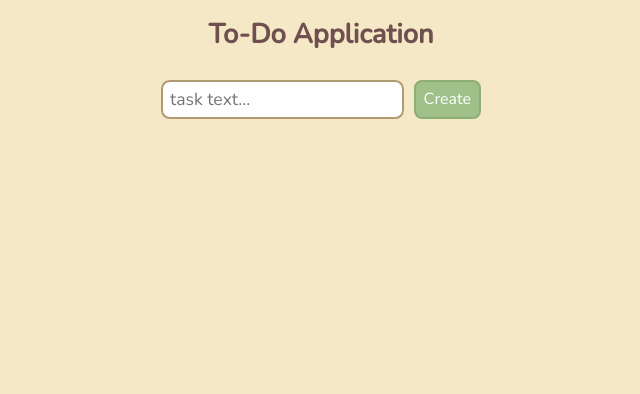
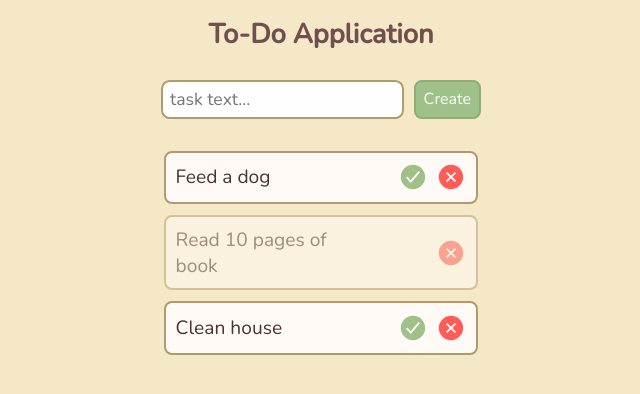
Before and after one commit to khrapunov967/react-todo-app, a React (Create React App) app: page / in a window 1280 px wide. Shown: the top 394 px of the page, without its empty margins (319-959 px from the left). Built offline with nearby package versions, Linux system fonts and the light colour scheme.

Commit message:
Create task component

```diff
--- a/src/App.js
+++ b/src/App.js
@@ -1,13 +1,21 @@
-import React from "react";
+import React, {useState} from "react";
 import Title from "./components/Title/Title";
 import Form from "./UI/Form/Form";
+import TasksSection from "./components/TasksSection/TasksSection"
 
 
 function App() {
+  const [tasks, setTasks] = useState([
+    {id: 1, name: "Feed a dog", completed: false},
+    {id: 2, name: "Read 10 pages of book", completed: true},
+    {id: 3, name: "Clean house", completed: false},
+  ]);
+
   return (
     <div className="wrapper">
       <Title titleName={"To-Do Application"}/>
-      <Form />
+      <Form tasks={tasks} setTasks={setTasks}/>
+      <TasksSection tasks={tasks}/>
     </div>
   );
 }
--- a/src/UI/Button/Button.jsx
+++ b/src/UI/Button/Button.jsx
@@ -1,9 +1,9 @@
 import React from "react";
 import "./Button.scss";
 
-const Button = ({buttonName}) => {
+const Button = ({buttonName, onClick}) => {
     return (
-        <button className="button">{buttonName}</button>
+        <button className="button" onClick={onClick}>{buttonName}</button>
     );
 }
 
--- a/src/UI/Form/Form.jsx
+++ b/src/UI/Form/Form.jsx
@@ -1,14 +1,26 @@
-import React from "react";
+import React, { useState } from "react";
 import Button from "../Button/Button";
 import Input from "../Input/Input";
 
 import "./Form.scss";
 
-const Form = () => {
+const Form = ({tasks, setTasks}) => {
+    const [taskName, setTaskName] = useState("");
+
+    const addNewTask = (e) => {
+        e.preventDefault();
+
+        if (taskName) {
+            const newTask = {id: Date.now(), name: taskName, completed: false};
+            setTasks([...tasks, newTask]);
+            setTaskName("");
+        }
+    }
+
     return (
         <form className="form">
-            <Input holder={"task text..."}/>
-            <Button buttonName={"Create"}/>
+            <Input holder={"task text..."} value={taskName} onChange={e => setTaskName(e.target.value)}/>
+            <Button buttonName={"Create"} onClick={addNewTask}/>
         </form>
     )
 }
--- a/src/UI/Form/Form.scss
+++ b/src/UI/Form/Form.scss
@@ -1,4 +1,5 @@
 .form {
     display: flex;
     gap: .6em;
+    margin-bottom: 2em;
 }
--- a/src/UI/Input/Input.jsx
+++ b/src/UI/Input/Input.jsx
@@ -1,9 +1,9 @@
 import React from "react";
 import "./Input.scss";
 
-const Input = ({holder}) => {
+const Input = ({holder, value, onChange}) => {
     return (
-        <input type="text" placeholder={holder} className="input"/>
+        <input type="text" placeholder={holder} className="input" value={value} onChange={onChange}/>
     );
 }
 
--- /dev/null
+++ b/src/components/Task/Task.jsx
@@ -0,0 +1,23 @@
+import React from "react";
+import "./Task.scss";
+
+const Task = ({task}) => {
+    return (
+        <div className={!task.completed ? "task" : "task completed"}>
+            <div className="task__name">{task.name}</div>
+            <div className="icon-container">
+                {
+                    task.completed ? "" :
+                    <div className="icon-container__complete-icon">
+                        <svg xmlns="http://www.w3.org/2000/svg" class="ionicon" viewBox="0 0 512 512"><path d="M256 48C141.31 48 48 141.31 48 256s93.31 208 208 208 208-93.31 208-208S370.69 48 256 48zm-38 312.38l-80.6-89.57 23.79-21.41 56 62.22L350 153.46 374.54 174z"/></svg>
+                    </div>
+                }
+                <div className="icon-container__remove-icon">
+                    <svg xmlns="http://www.w3.org/2000/svg" class="ionicon" viewBox="0 0 512 512"><path d="M256 48C141.31 48 48 141.31 48 256s93.31 208 208 208 208-93.31 208-208S370.69 48 256 48zm86.63 272L320 342.63l-64-64-64 64L169.37 320l64-64-64-64L192 169.37l64 64 64-64L342.63 192l-64 64z"/></svg>
+                </div>
+            </div>
+        </div>
+    );
+};
+
+export default Task;
--- /dev/null
+++ b/src/components/Task/Task.scss
@@ -0,0 +1,62 @@
+%icon {
+    width: 30px;
+    height: 30px;
+    cursor: pointer;
+}
+
+.task {
+    display: flex;
+    justify-content: space-between;
+    align-items: center;
+    padding: 0.6em;
+    background: #fffaf6;
+    border: solid 2px #B09B71;
+    border-radius: .5em;
+    width: 314px;
+    min-width: 100px;
+
+    &.completed {
+        opacity: 0.5;
+    }
+
+    &__name {
+        font-size: 1.2em;
+        color: #483434;
+        max-width: 170px;
+    }
+
+    .icon-container {
+        display: flex;
+        gap: .5em;
+
+        &__complete-icon {
+            @extend %icon;
+
+            svg {
+                fill: #9FC088;
+                transition: all 0.15s ease-in-out;
+            }
+
+            &:hover {
+                svg {
+                    fill: #98b882;
+                }
+            }
+        }
+
+        &__remove-icon {
+            @extend %icon;
+
+            svg {
+                fill: #FF5C58;
+                transition: all 0.15s ease-in-out;
+            }
+
+            &:hover {
+                svg {
+                    fill: #f75552;
+                }
+            }
+        }
+    }
+}
--- a/src/components/TasksSection/TasksSection.jsx
+++ b/src/components/TasksSection/TasksSection.jsx
@@ -1,10 +1,13 @@
 import React from "react";
+import Task from "../Task/Task";
 
 import "./TasksSection.scss";
 
-const TasksSection = () => {
+const TasksSection = ({tasks}) => {
     return (
-        <div></div> // WORK ON THAT
+        <section className="tasks-section">
+            {tasks.map(task => <Task task={task} key={task.id}/>)}
+        </section>
     );
 }
 
--- a/src/components/TasksSection/TasksSection.scss
+++ b/src/components/TasksSection/TasksSection.scss
@@ -0,0 +1,6 @@
+.tasks-section {
+    display: flex;
+    flex-direction: column;
+    align-items: center;
+    gap: .7em;
+}
```
